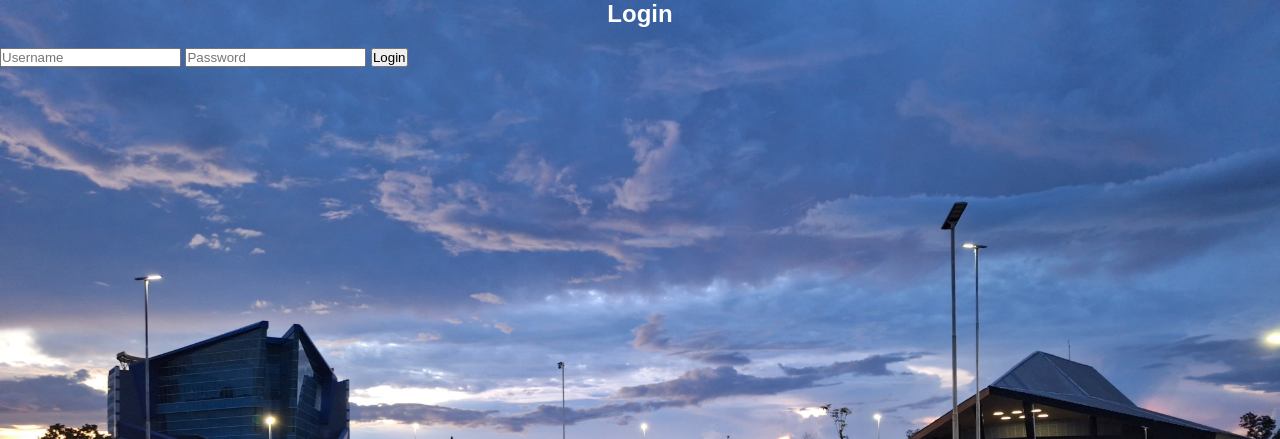
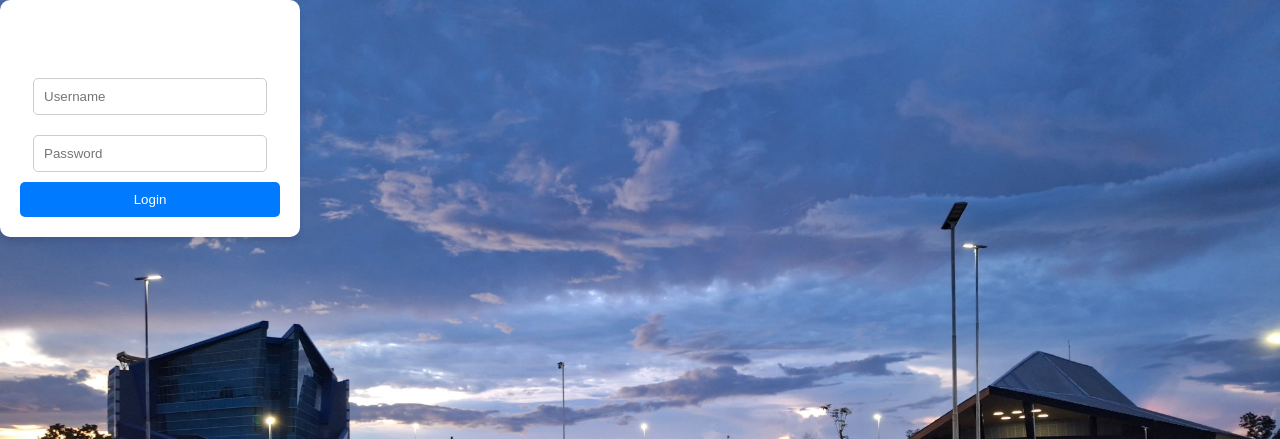
Before and after one commit to RamaKazuya/Profil, a PHP site: page / in a window 1280 px wide. Shown: the top 439 px of the page. Run offline with PHP 8.4, Linux system fonts and the light colour scheme.

Commit message:
Update profil.css

```diff
--- a/profil.css
+++ b/profil.css
@@ -299,3 +299,35 @@
    text-decoration: none;
    cursor: pointer;
  }
+
+ .login-container, .main-content {
+  background-color: white;
+  padding: 20px;
+  border-radius: 10px;
+  box-shadow: 0 4px 6px rgba(0, 0, 0, 0.1);
+  width: 300px;
+  text-align: center;
+}
+.login-container input {
+  width: 90%;
+  padding: 10px;
+  margin: 10px 0;
+  border: 1px solid #ccc;
+  border-radius: 5px;
+}
+.login-container button {
+  width: 100%;
+  padding: 10px;
+  background-color: #007BFF;
+  color: white;
+  border: none;
+  border-radius: 5px;
+  cursor: pointer;
+}
+.login-container button:hover {
+  background-color: #0056b3;
+}
+.error-message {
+  color: red;
+  margin-bottom: 15px;
+}
```
Lines whose indentation alone changed are shown as unchanged.
